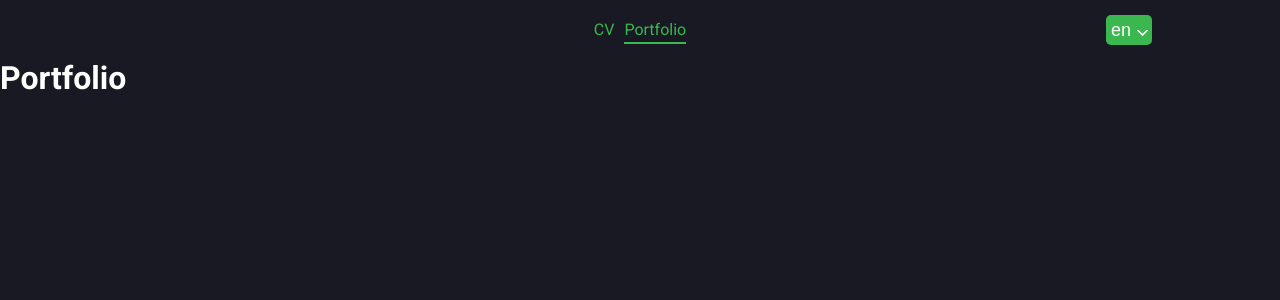
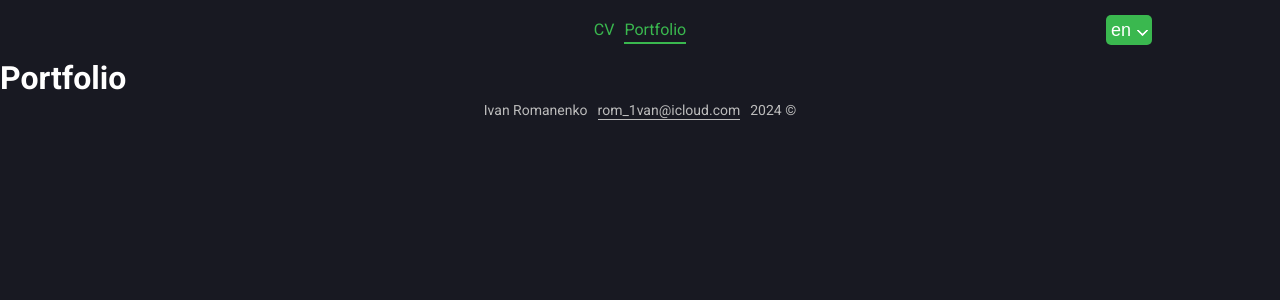
Before and after one commit to Ivan-rom/cv, a Next.js app: page /en/portfolio in a window 1280 px wide. Shown: the top 300 px of the page. Built offline with nearby package versions, Linux system fonts and the light colour scheme.

Commit message:
feat: implement footer

```diff
--- a/messages/en.json
+++ b/messages/en.json
@@ -7,6 +7,9 @@
     "cv": "CV",
     "portfolio": "Portfolio"
   },
+  "Footer": {
+    "name": "Ivan Romanenko"
+  },
   "HomePage": {
     "title": "CV"
   },
--- a/messages/ru.json
+++ b/messages/ru.json
@@ -7,6 +7,9 @@
     "cv": "Резюме",
     "portfolio": "Портфолио"
   },
+  "Footer": {
+    "name": "Иван Романенко"
+  },
   "HomePage": {
     "title": "Резюме"
   },
--- a/src/app/[locale]/layout.tsx
+++ b/src/app/[locale]/layout.tsx
@@ -3,6 +3,7 @@ import { getMessages } from "next-intl/server";
 import { NextIntlClientProvider } from "next-intl";
 import { getTranslations } from "next-intl/server";
 import Header from "@/components/Header/Header";
+import Footer from "@/components/Footer/Footer";
 
 const roboto = Roboto({
   subsets: ["latin", "cyrillic"],
@@ -38,6 +39,7 @@ export default async function RootLayout({
         <NextIntlClientProvider messages={messages}>
           <Header />
           {children}
+          <Footer />
         </NextIntlClientProvider>
       </body>
     </html>
--- /dev/null
+++ b/src/components/Footer/Footer.tsx
@@ -0,0 +1,29 @@
+import { useTranslations } from "next-intl";
+import Container from "../Container/Container";
+import styles from "./footer.module.css";
+import sharedStyles from "@/styles/shared.module.css";
+import classNames from "classnames";
+
+const email = "rom_1van@icloud.com";
+
+function Footer() {
+  const t = useTranslations("Footer");
+
+  return (
+    <footer className={styles.footer}>
+      <Container>
+        <div className={styles.content}>
+          <div className={styles.name}>{t("name")}</div>
+          <a
+            className={classNames(sharedStyles.link, styles.link)}
+            href={`mailto:${email}`}>
+            {email}
+          </a>
+          <div className={styles.copy}>2024 &copy;</div>
+        </div>
+      </Container>
+    </footer>
+  );
+}
+
+export default Footer;
--- /dev/null
+++ b/src/components/Footer/footer.module.css
@@ -0,0 +1,24 @@
+.footer {
+  --footer-color: #bcbcbc;
+  color: var(--footer-color);
+  font-size: 14px;
+  padding: 5px;
+
+  .link {
+    --accent-color: var(--footer-color);
+
+    &::after,
+    &::before {
+      width: 50%;
+      height: 1px;
+      bottom: -2px;
+    }
+  }
+}
+
+.content {
+  display: flex;
+  align-items: center;
+  justify-content: center;
+  gap: 10px;
+}
```
